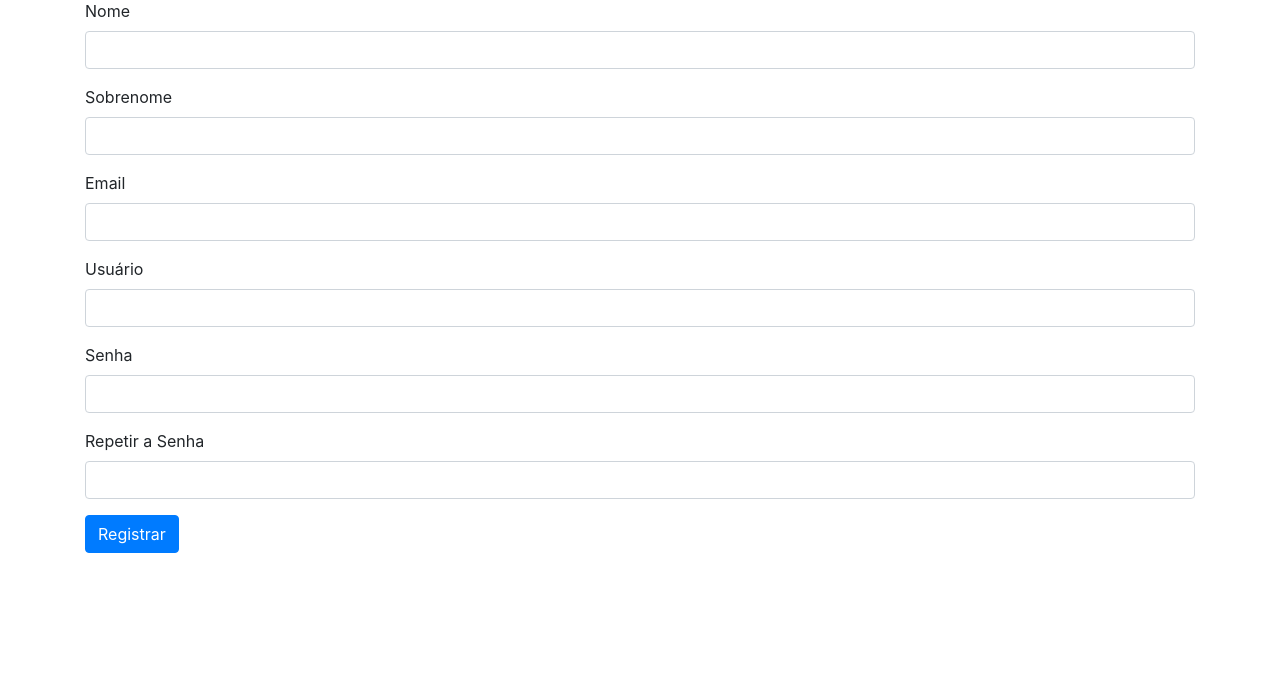
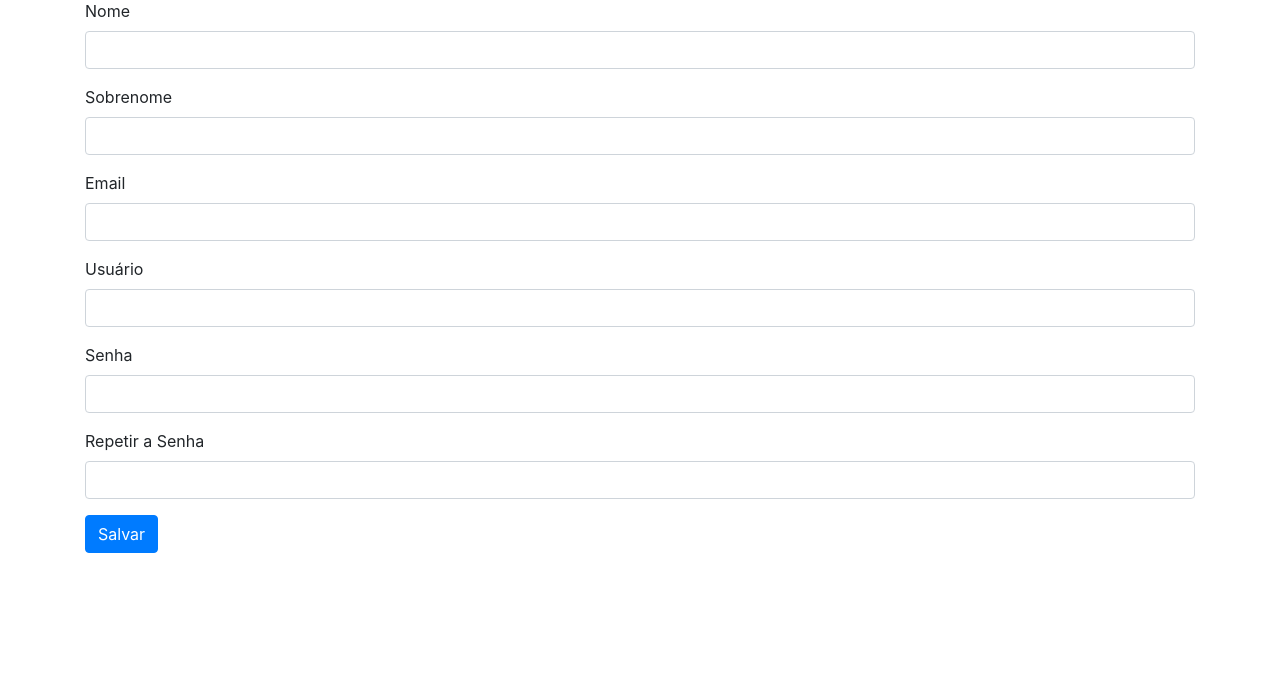
Before and after one commit to uadson/mesadelivros, a Django app: page /accounts/register/ in a window 1280 px wide. Shown: the part 127-800 px from the top of the page. Run offline with Django 3.2, Linux system fonts and the light colour scheme; some libraries are stand-ins or nearby versions.

Commit message:
alterado button name

```diff
--- a/accounts/templates/accounts/register.html
+++ b/accounts/templates/accounts/register.html
@@ -32,7 +32,7 @@
     <label>Repetir a Senha</label>
     <input type="password" name="senha2" class="form-control">
   </div>
-  <button type="submit" class="btn btn-primary">Registrar</button>
+  <button type="submit" class="btn btn-primary">Salvar</button>
 </form>
 
 {% endblock %}
```
